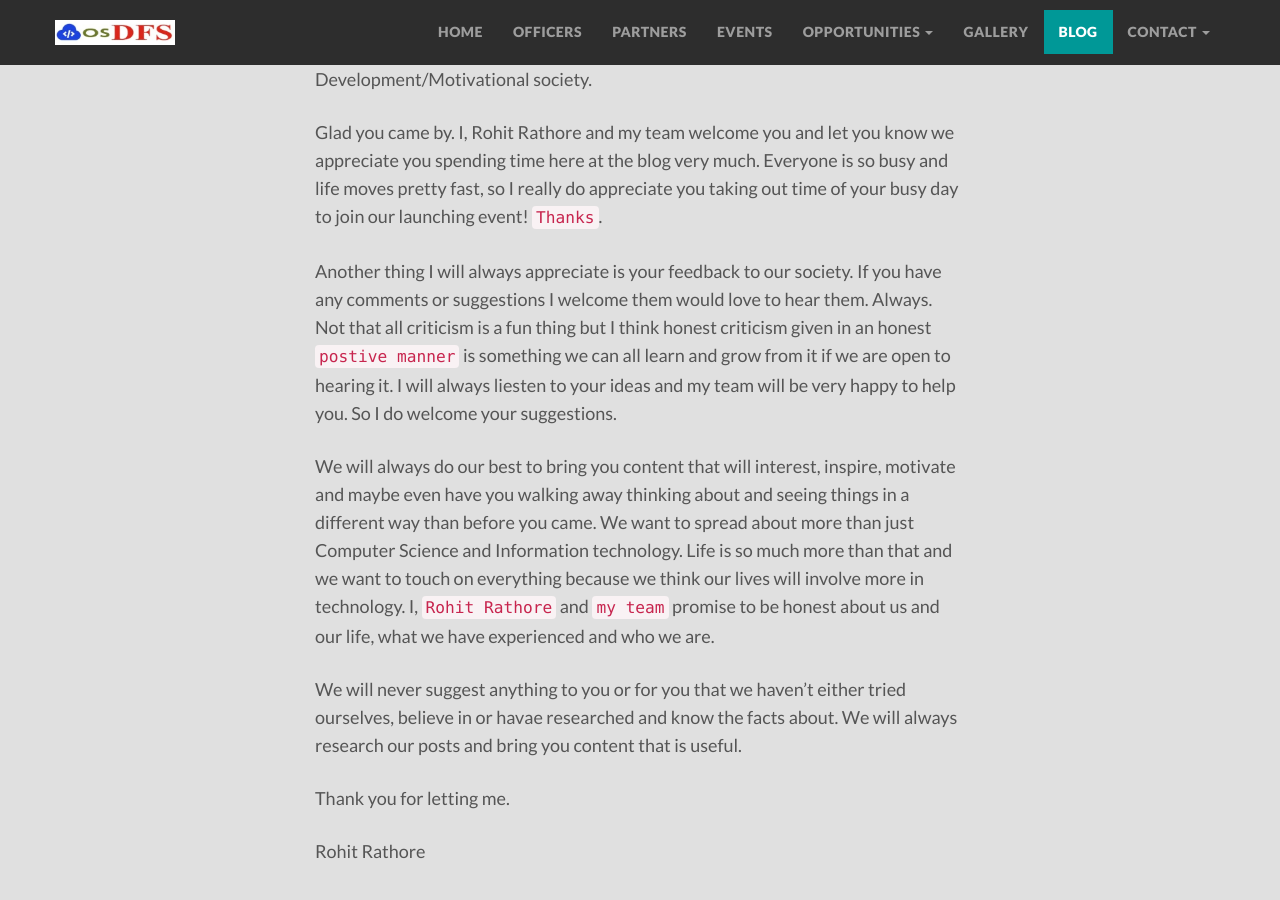
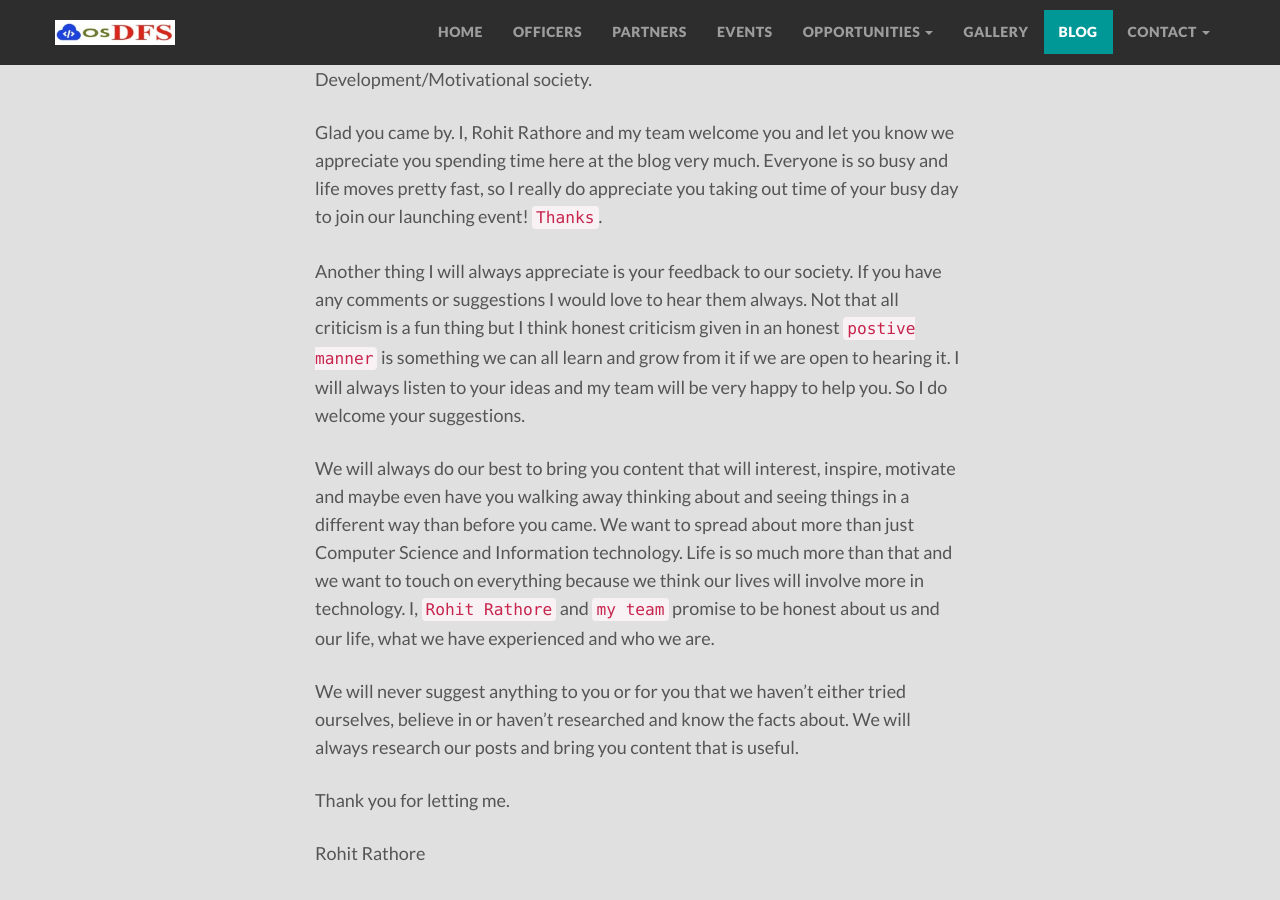
Before and after one commit to osDFS/osDFS-s-Website, a Jekyll site: the page built from _posts/2019-10-19-Welcome-To-osDFS.md, in a window 1280 px wide and 900 px high, scrolled down 415 px. Built offline with Jekyll 4.4.1, drawn with Linux system fonts in a browser that asks for light colours; nearby versions of some CDN libraries; comment, search, counter and statistics services are not loaded.

Commit message:
Update 2019-10-19-Welcome-To-osDFS.md

```diff
--- a/_posts/2019-10-19-Welcome-To-osDFS.md
+++ b/_posts/2019-10-19-Welcome-To-osDFS.md
@@ -12,11 +12,11 @@ If you checked out the ["Home"](https://www.osdfs.in/) page and other section ab
 
 Glad you came by. I, Rohit Rathore and my team welcome you and let you know we appreciate you spending time here at the blog very much. Everyone is so busy and life moves pretty fast, so I really do appreciate you taking out time of your busy day to join our launching event! `Thanks`.
 
-Another thing I will always appreciate is your feedback to our society. If you have any comments or suggestions I welcome them would love to hear them. Always. Not that all criticism is a fun thing but I think honest criticism given in an honest `postive manner` is something we can all learn and grow from it if we are open to hearing it. I will always liesten to your ideas and my team will be very happy to help you. So I do welcome your suggestions.
+Another thing I will always appreciate is your feedback to our society. If you have any comments or suggestions I would love to hear them always. Not that all criticism is a fun thing but I think honest criticism given in an honest `postive manner` is something we can all learn and grow from it if we are open to hearing it. I will always listen to your ideas and my team will be very happy to help you. So I do welcome your suggestions.
 
 We will always do our best to bring you content that will interest, inspire, motivate and maybe even have you walking away thinking about and seeing things in a different way than before you came. We want to spread about more than just Computer Science and Information technology. Life is so much more than that and we want to touch on everything because we think our lives will involve more in technology. I, `Rohit Rathore` and `my team` promise to be honest about us and our life, what we have experienced and who we are.
 
-We will never suggest anything to you or for you that we haven't either tried ourselves, believe in or havae researched and know the facts about. We will always research our posts and bring you content that is useful.
+We will never suggest anything to you or for you that we haven't either tried ourselves, believe in or haven't researched and know the facts about. We will always research our posts and bring you content that is useful.
 
 Thank you for letting me.
 
```
